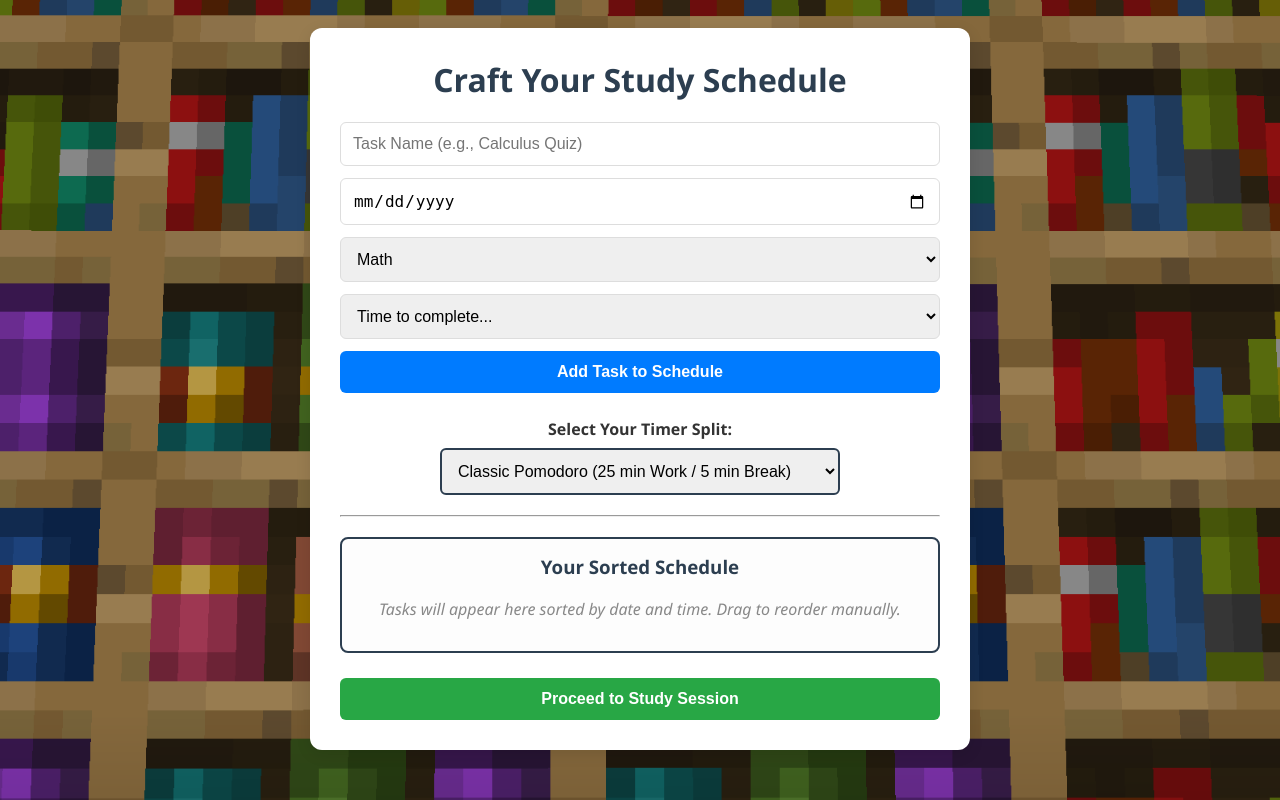
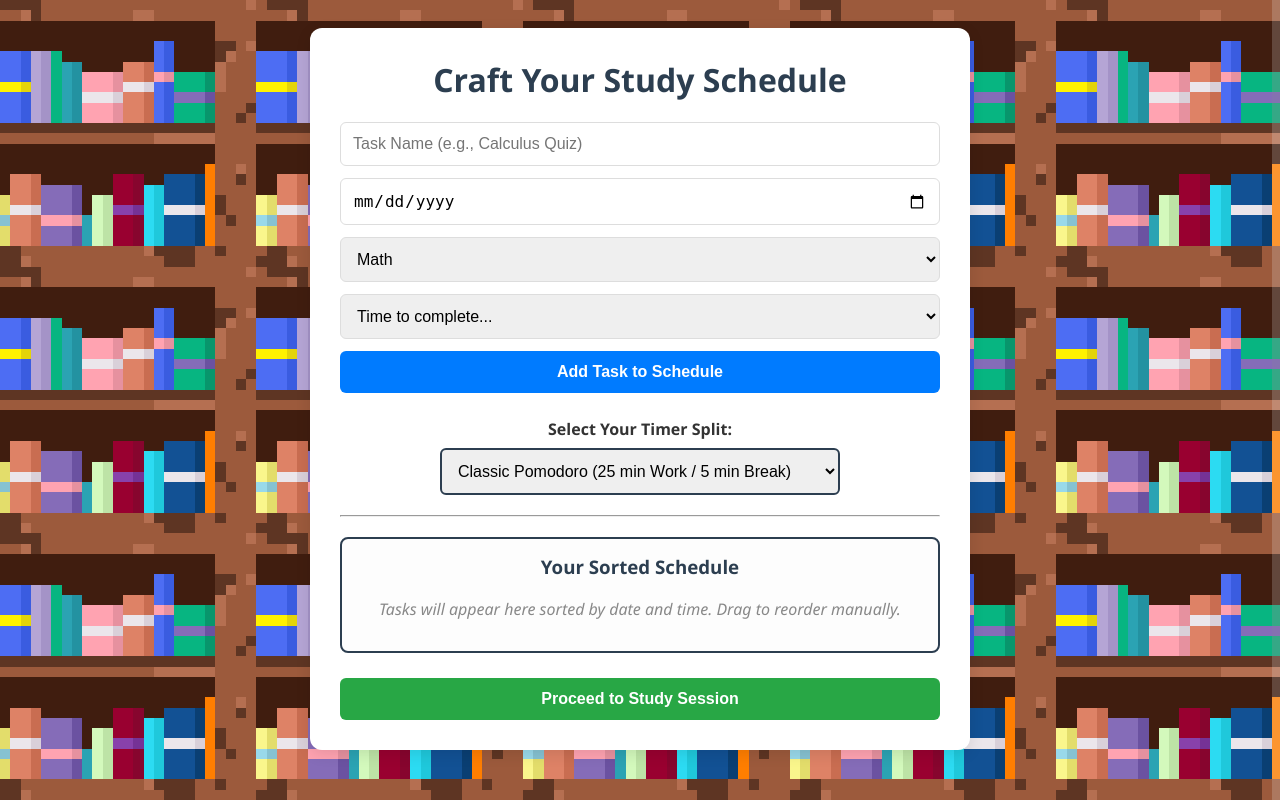
Before and after one commit to ofarino/WingHacks, a Flask app: page /tasks in a window 1280 px wide. Run offline with Flask 3, Linux system fonts and the light colour scheme.

Commit message:
imported custom background

```diff
--- a/templates/tasks.html
+++ b/templates/tasks.html
@@ -6,12 +6,21 @@
     <link rel="stylesheet" href="{{ url_for('static', filename='css/style.css') }}">
     <title>Study Task Planner</title>
     <style>
-        body {
-            background-image: url("{{ url_for('static', filename='backgrounds/bookshelf_background.png') }}");
+        body::before {
+            content: "";
+            position: fixed;
+            top: 0;
+            left: 0;
+            width: 100%;
+            height: 100%;
+            background-image: url("{{ url_for('static', filename='backgrounds/bookshelf.png') }}");
             background-size: cover;
             background-position: center;
-            background-attachment: fixed;
             background-repeat: no-repeat;
+            image-rendering: pixelated;
+            image-rendering: -moz-crisp-edges;
+            image-rendering: crisp-edges;
+            z-index: -1;
         }
     </style>
 </head>
```
Also changed, not shown: static/backgrounds/bookshelf.png (added), static/backgrounds/bookshelf_background.png (deleted).
